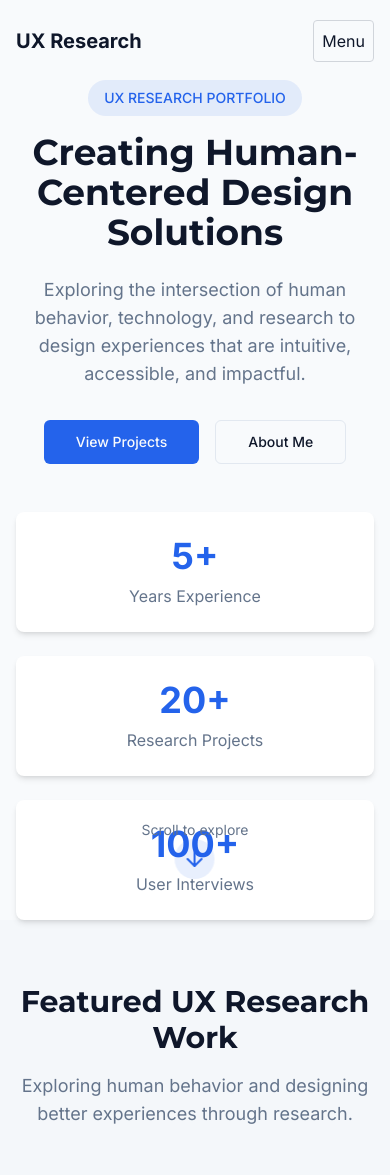
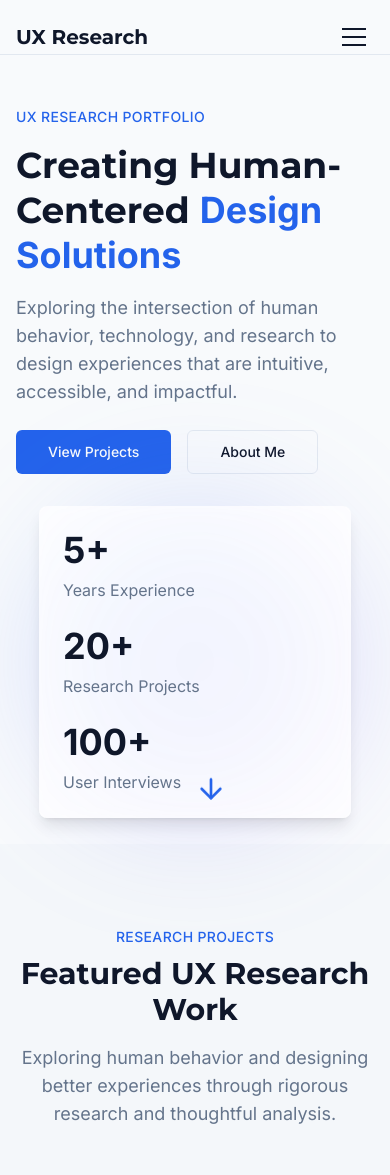
Before and after one commit to Sabrina459/ux-human-landing-pad, a React (Vite) app: page / in a window 390 px wide. Shown: the top 1175 px of the page. Built offline with nearby package versions, Linux system fonts and the light colour scheme.

Commit message:
Reverted to edit edt-bc3e4e9f-e9b5-4b63-9b4f-fd0782f904ff: "Create portfolio landing page
Implement the landing page for UX/Human Factors research projects."

```diff
--- a/src/components/HeroSection.tsx
+++ b/src/components/HeroSection.tsx
@@ -1,27 +1,39 @@
 
 import { Button } from "@/components/ui/button";
 import { ArrowDownIcon } from "lucide-react";
+import { useEffect, useRef } from "react";
 
 const HeroSection = () => {
+  const sectionRef = useRef<HTMLElement>(null);
+
+  useEffect(() => {
+    if (sectionRef.current) {
+      sectionRef.current.classList.add('animate-fade-in');
+    }
+  }, []);
+
   return (
     <section
       id="hero"
-      className="min-h-screen pt-20 flex flex-col justify-center relative fade-in-section"
+      ref={sectionRef}
+      className="min-h-screen pt-20 flex flex-col justify-center relative"
     >
       <div className="container px-4 md:px-6 mx-auto">
-        <div className="text-center mb-8">
-          <span className="inline-block bg-primary/10 text-primary px-4 py-2 rounded-full text-sm font-medium mb-4">
+        <div className="flex flex-col md:flex-row items-center gap-8 md:gap-12">
+          <div className="flex flex-col space-y-4 md:space-y-6 md:w-2/3">
+            <span className="text-primary font-medium tracking-wide text-sm md:text-base">
               UX RESEARCH PORTFOLIO
             </span>
-          <h1 className="text-4xl md:text-5xl font-bold mb-6">
-            Creating Human-Centered Design Solutions
+            <h1 className="text-4xl md:text-5xl lg:text-6xl font-bold leading-tight">
+              Creating Human-Centered <br className="hidden sm:inline" />
+              <span className="text-primary">Design Solutions</span>
             </h1>
-          <p className="text-lg text-muted-foreground max-w-2xl mx-auto mb-8">
+            <p className="text-lg md:text-xl text-muted-foreground max-w-2xl">
               Exploring the intersection of human behavior, technology, and research
               to design experiences that are intuitive, accessible, and impactful.
             </p>
-          <div className="flex flex-wrap gap-4 justify-center">
-            <Button size="lg" asChild>
+            <div className="flex flex-wrap gap-4 pt-2">
+              <Button asChild size="lg">
                 <a href="#projects">View Projects</a>
               </Button>
               <Button variant="outline" size="lg" asChild>
@@ -29,35 +41,29 @@ const HeroSection = () => {
               </Button>
             </div>
           </div>
+          <div className="relative md:w-1/3 aspect-square md:aspect-auto">
+            <div className="bg-gradient-to-br from-blue-500/20 to-violet-500/20 absolute inset-0 rounded-full blur-3xl"></div>
+            <div className="relative bg-white/80 backdrop-blur p-6 rounded-lg shadow-lg">
+              <div className="text-4xl font-bold mb-2">5+</div>
+              <div className="text-muted-foreground mb-6">Years Experience</div>
 
-        <div className="mt-12 grid grid-cols-1 md:grid-cols-3 gap-6 max-w-3xl mx-auto">
-          <div className="bg-white p-6 rounded-lg shadow-md text-center">
-            <div className="text-4xl font-bold mb-2 text-primary">5+</div>
-            <div className="text-muted-foreground">Years Experience</div>
-          </div>
+              <div className="text-4xl font-bold mb-2">20+</div>
+              <div className="text-muted-foreground mb-6">Research Projects</div>
 
-          <div className="bg-white p-6 rounded-lg shadow-md text-center">
-            <div className="text-4xl font-bold mb-2 text-primary">20+</div>
-            <div className="text-muted-foreground">Research Projects</div>
-          </div>
-
-          <div className="bg-white p-6 rounded-lg shadow-md text-center">
-            <div className="text-4xl font-bold mb-2 text-primary">100+</div>
+              <div className="text-4xl font-bold mb-2">100+</div>
               <div className="text-muted-foreground">User Interviews</div>
             </div>
           </div>
         </div>
+      </div>
 
-      <div className="absolute bottom-8 left-1/2 -translate-x-1/2 flex flex-col items-center">
-        <p className="mb-2 text-sm text-muted-foreground">Scroll to explore</p>
       <a
         href="#projects"
-          className="bg-primary/10 p-2 rounded-full animate-bounce"
+        className="absolute bottom-8 left-1/2 -translate-x-1/2 animate-bounce"
         aria-label="Scroll to projects"
       >
-          <ArrowDownIcon className="h-6 w-6 text-primary" />
+        <ArrowDownIcon className="h-8 w-8 text-primary" />
       </a>
-      </div>
     </section>
   );
 };
--- a/src/components/Navbar.tsx
+++ b/src/components/Navbar.tsx
@@ -1,10 +1,11 @@
 
 import { useState, useEffect } from 'react';
 import { Button } from "@/components/ui/button";
+import { cn } from '@/lib/utils';
 
 const Navbar = () => {
+  const [scrolled, setScrolled] = useState(false);
   const [mobileMenuOpen, setMobileMenuOpen] = useState(false);
-  const [scrolled, setScrolled] = useState(false);
 
   useEffect(() => {
     const handleScroll = () => {
@@ -22,54 +23,71 @@ const Navbar = () => {
   }, []);
 
   return (
-    <header className={`fixed w-full z-50 ${scrolled ? "bg-white shadow-sm py-3" : "bg-transparent py-5"}`}>
+    <header className={cn(
+      "fixed w-full z-50 transition-all duration-300",
+      scrolled
+        ? "bg-white/90 backdrop-blur-md py-3 shadow-sm"
+        : "bg-transparent py-5"
+    )}>
       <div className="container mx-auto px-4 flex justify-between items-center">
-        <a href="#" className="font-bold text-xl">
+        <a href="#" className="font-montserrat font-bold text-xl">
           UX Research
         </a>
 
         {/* Mobile menu button */}
         <button
           onClick={() => setMobileMenuOpen(!mobileMenuOpen)}
-          className="md:hidden p-2 rounded border border-gray-300"
-          aria-label={mobileMenuOpen ? "Close menu" : "Open menu"}
+          className="md:hidden flex flex-col justify-center items-center p-2"
         >
-          Menu
+          <span className={cn(
+            "block w-6 h-0.5 bg-foreground transition-all duration-300 mb-1.5",
+            mobileMenuOpen && "rotate-45 translate-y-2"
+          )} />
+          <span className={cn(
+            "block w-6 h-0.5 bg-foreground transition-all duration-300 mb-1.5",
+            mobileMenuOpen && "opacity-0"
+          )} />
+          <span className={cn(
+            "block w-6 h-0.5 bg-foreground transition-all duration-300",
+            mobileMenuOpen && "-rotate-45 -translate-y-2"
+          )} />
         </button>
 
         {/* Desktop Navigation */}
-        <nav className="hidden md:flex items-center space-x-6">
-          <a href="#hero" className="hover:text-primary transition-colors">Home</a>
-          <a href="#projects" className="hover:text-primary transition-colors">Projects</a>
-          <a href="#about" className="hover:text-primary transition-colors">About</a>
+        <nav className="hidden md:flex items-center space-x-8">
+          <a href="#hero" className="text-foreground hover:text-primary transition-colors">Home</a>
+          <a href="#projects" className="text-foreground hover:text-primary transition-colors">Projects</a>
+          <a href="#about" className="text-foreground hover:text-primary transition-colors">About</a>
           <Button asChild>
-            <a href="#contact">Contact</a>
+            <a href="#contact">Get in Touch</a>
           </Button>
         </nav>
       </div>
 
       {/* Mobile Navigation Menu */}
-      {mobileMenuOpen && (
-        <nav className="md:hidden bg-white border-t border-b py-4">
+      <nav className={cn(
+        "md:hidden absolute w-full bg-white/95 backdrop-blur-md transition-all duration-300 overflow-hidden border-b",
+        mobileMenuOpen ? "max-h-60 py-4" : "max-h-0"
+      )}>
         <div className="container mx-auto px-4 flex flex-col space-y-4">
           <a
             href="#hero"
             onClick={() => setMobileMenuOpen(false)}
-              className="py-2 hover:text-primary"
+            className="text-foreground hover:text-primary transition-colors py-2"
           >
             Home
           </a>
           <a
             href="#projects"
             onClick={() => setMobileMenuOpen(false)}
-              className="py-2 hover:text-primary"
+            className="text-foreground hover:text-primary transition-colors py-2"
           >
             Projects
           </a>
           <a
             href="#about"
             onClick={() => setMobileMenuOpen(false)}
-              className="py-2 hover:text-primary"
+            className="text-foreground hover:text-primary transition-colors py-2"
           >
             About
           </a>
@@ -78,11 +96,10 @@ const Navbar = () => {
             asChild
             className="w-full"
           >
-              <a href="#contact">Contact</a>
+            <a href="#contact">Get in Touch</a>
           </Button>
         </div>
       </nav>
-      )}
     </header>
   );
 };
--- a/src/components/ProjectsSection.tsx
+++ b/src/components/ProjectsSection.tsx
@@ -1,7 +1,8 @@
 
+import { useEffect, useRef } from "react";
 import { Badge } from "@/components/ui/badge";
 import { Button } from "@/components/ui/button";
-import { Card, CardContent, CardFooter, CardHeader, CardTitle } from "@/components/ui/card";
+import { Card, CardContent, CardDescription, CardFooter, CardHeader, CardTitle } from "@/components/ui/card";
 import { ExternalLinkIcon } from "lucide-react";
 
 interface Project {
@@ -44,36 +45,68 @@ const projects: Project[] = [
 ];
 
 const ProjectsSection = () => {
+  const observerRef = useRef<IntersectionObserver | null>(null);
+  const sectionRef = useRef<HTMLElement>(null);
+
+  useEffect(() => {
+    observerRef.current = new IntersectionObserver(
+      (entries) => {
+        entries.forEach((entry) => {
+          if (entry.isIntersecting) {
+            entry.target.classList.add('in-view');
+          }
+        });
+      },
+      { threshold: 0.1 }
+    );
+
+    const elements = document.querySelectorAll('.animate-on-scroll');
+    elements.forEach((el) => {
+      observerRef.current?.observe(el);
+    });
+
+    return () => {
+      if (observerRef.current) {
+        observerRef.current.disconnect();
+      }
+    };
+  }, []);
+
   return (
-    <section id="projects" className="py-16 bg-secondary/50">
+    <section id="projects" ref={sectionRef} className="py-20 bg-secondary/50">
       <div className="container px-4 md:px-6 mx-auto">
-        <div className="text-center mb-12 fade-in-section">
-          <h2 className="text-3xl font-bold mb-4">
+        <div className="text-center mb-12 md:mb-16 animate-on-scroll">
+          <span className="text-primary font-medium tracking-wide text-sm md:text-base">
+            RESEARCH PROJECTS
+          </span>
+          <h2 className="text-3xl md:text-4xl font-bold mt-2">
             Featured UX Research Work
           </h2>
-          <p className="text-muted-foreground text-lg max-w-2xl mx-auto">
-            Exploring human behavior and designing better experiences through research.
+          <p className="text-muted-foreground text-lg md:text-xl mt-4 max-w-2xl mx-auto">
+            Exploring human behavior and designing better experiences through rigorous research and thoughtful analysis.
           </p>
         </div>
 
-        <div className="grid grid-cols-1 md:grid-cols-2 gap-8 mb-12">
+        <div className="grid grid-cols-1 md:grid-cols-2 gap-6 md:gap-8">
           {projects.map((project, index) => (
-            <Card key={index} className="overflow-hidden fade-in-section">
-              <img
-                src={project.image}
-                alt={project.title}
-                className="h-60 w-full object-cover"
-              />
+            <Card key={index} className="overflow-hidden animate-on-scroll">
+              <div className="h-60 w-full overflow-hidden">
+                <img
+                  src={project.image}
+                  alt={project.title}
+                  className="h-full w-full object-cover transition-transform hover:scale-105 duration-500"
+                />
+              </div>
               <CardHeader>
-                <CardTitle>{project.title}</CardTitle>
-                <div className="flex flex-wrap gap-2 mt-2">
+                <CardTitle className="line-clamp-2">{project.title}</CardTitle>
+                <CardDescription className="flex flex-wrap gap-2 mt-2">
                   {project.tags.map((tag, tagIndex) => (
                     <Badge key={tagIndex} variant="secondary">{tag}</Badge>
                   ))}
-                </div>
+                </CardDescription>
               </CardHeader>
               <CardContent>
-                <p className="text-muted-foreground">
+                <p className="text-muted-foreground line-clamp-3">
                   {project.description}
                 </p>
               </CardContent>
@@ -88,7 +121,7 @@ const ProjectsSection = () => {
           ))}
         </div>
 
-        <div className="text-center fade-in-section">
+        <div className="mt-12 text-center animate-on-scroll">
           <Button size="lg" variant="secondary" asChild>
             <a href="#" className="flex items-center gap-2">
               See All Projects <ExternalLinkIcon className="h-4 w-4" />
--- a/src/index.css
+++ b/src/index.css
@@ -59,12 +59,11 @@
     --accent-foreground: 210 40% 98%;
 
     --destructive: 0 62.8% 30.6%;
-    --destructive-foreground: 0 0% 98%;
+    --destructive-foreground: 210 40% 98%;
 
     --border: 217.2 32.6% 17.5%;
     --input: 217.2 32.6% 17.5%;
     --ring: 224.3 76.3% 48%;
-    --radius: 0.75rem;
   }
 }
 
@@ -75,6 +74,7 @@
 
   body {
     @apply bg-background text-foreground;
+    font-feature-settings: "rlig" 1, "calt" 1;
   }
 
   h1, h2, h3, h4, h5, h6 {
@@ -86,31 +86,31 @@
   }
 }
 
-/* Simpler animations for beginners */
+/* Animation classes */
 @layer utilities {
-  /* Basic fade-in animation */
-  .fade-in-section {
+  .animate-fade-in {
+    animation: fade-in 0.5s ease-in-out forwards;
+  }
+
+  @keyframes fade-in {
+    from {
+      opacity: 0;
+      transform: translateY(10px);
+    }
+    to {
+      opacity: 1;
+      transform: translateY(0);
+    }
+  }
+
+  .animate-on-scroll {
     opacity: 0;
     transform: translateY(20px);
-    transition: opacity 1s ease, transform 1s ease;
+    transition: opacity 0.6s ease, transform 0.6s ease;
   }
 
-  .fade-in-section.visible {
+  .animate-on-scroll.in-view {
     opacity: 1;
     transform: translateY(0);
   }
-
-  /* Section spacing helpers */
-  .section-padding {
-    @apply py-16 px-4;
-  }
-
-  /* Card hover effects */
-  .hover-lift {
-    transition: transform 0.2s ease;
-  }
-
-  .hover-lift:hover {
-    transform: translateY(-5px);
-  }
 }
```
Also changed, not shown: src/pages/Index.tsx (+6 -3 lines). Lines whose indentation alone changed are shown as unchanged.
